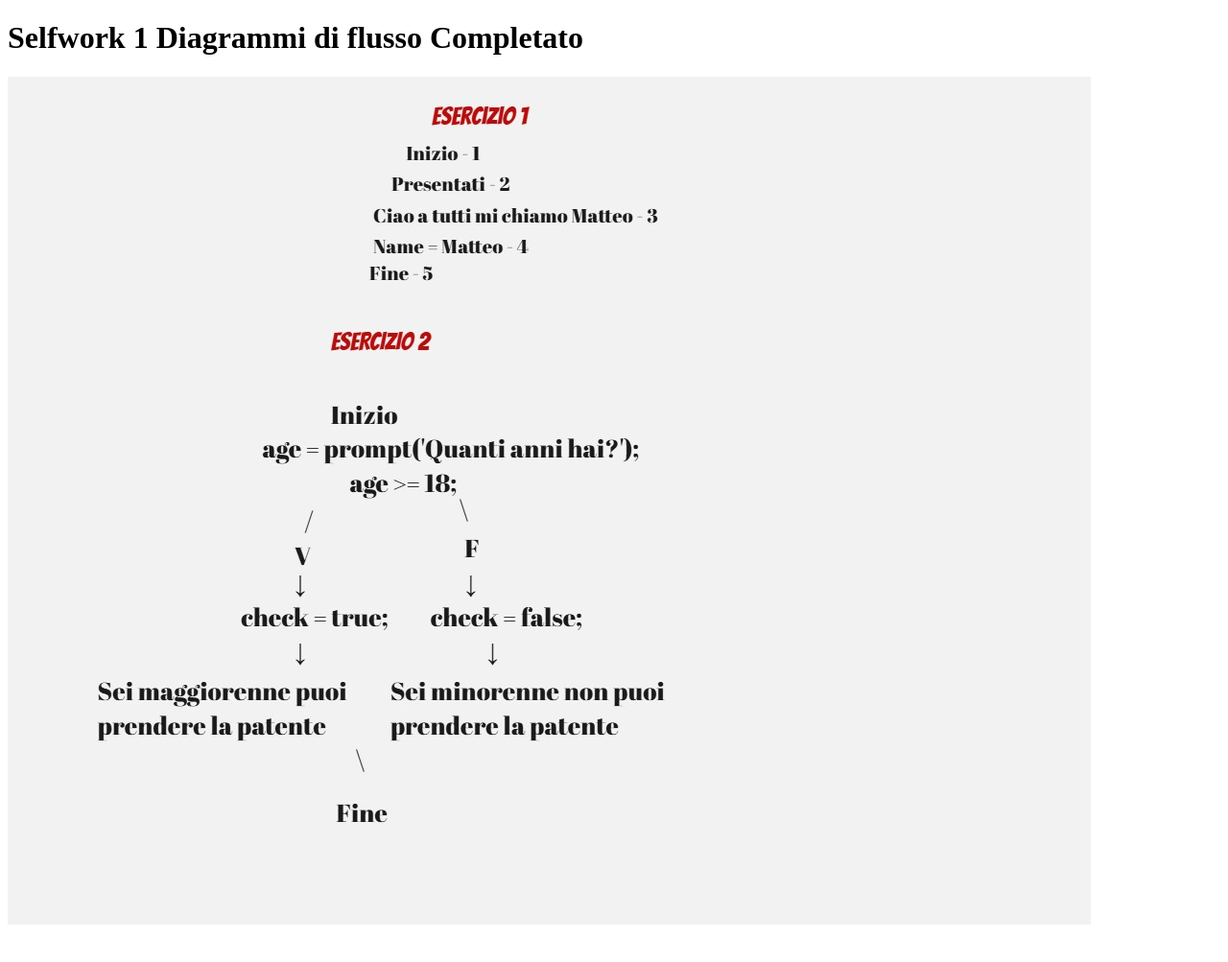
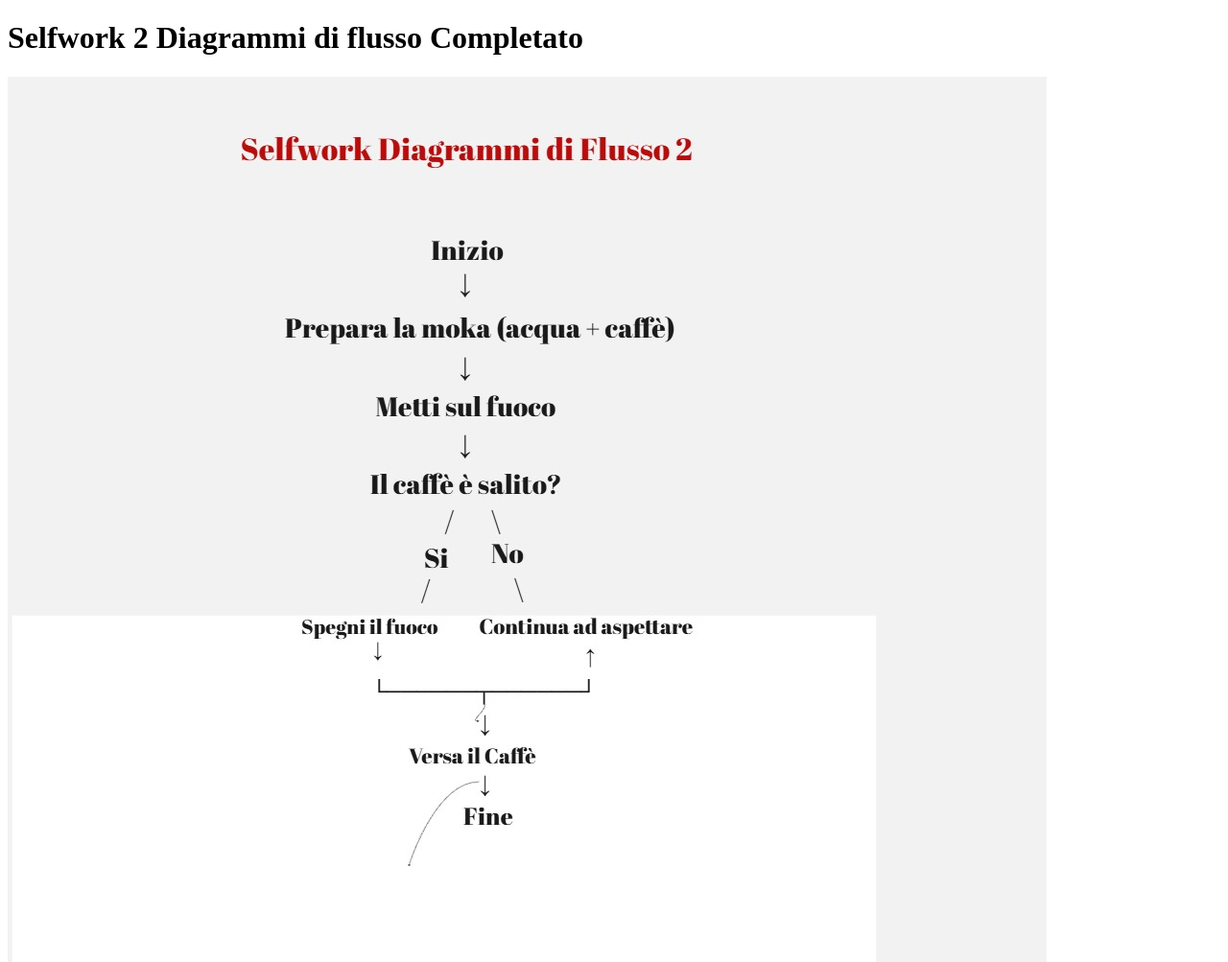
Before and after one commit to vegethh/Selfwork-Diagrammi-di-Flusso, a plain HTML site: page index.html in a window 1280 px wide. Shown: the whole page at 96% size. Before the commit the page ends 976 px from the top, so only its background shows below. Drawn offline with Linux system fonts and the light colour scheme.

Commit message:
Secondo Selfwork Diagrammi di Flusso Completato

```diff
--- a/index.html
+++ b/index.html
@@ -3,11 +3,11 @@
 <head>
     <meta charset="UTF-8">
     <meta name="viewport" content="width=device-width, initial-scale=1.0">
-    <title>Selfwork Diagrammi di Flusso</title>
+    <title>Selfwork Diagrammi di Flusso 2</title>
     <link rel="stylesheet" href="style.css">
 </head>
 <body>
-    <h1>Selfwork 1 Diagrammi di flusso Completato</h1>
-    <img src="./media/My First Board (1).jpg" alt="Immagine Selfwork Hackademy" class="img-fluid">
+    <h1>Selfwork 2 Diagrammi di flusso Completato</h1>
+    <img src="./media/My First Board (2).jpg" alt="Immagine Selfwork 2 Hackademy" class="img-fluid">
 </body>
 </html>
```
Also changed, not shown: media/My First Board (2).jpg (added).
